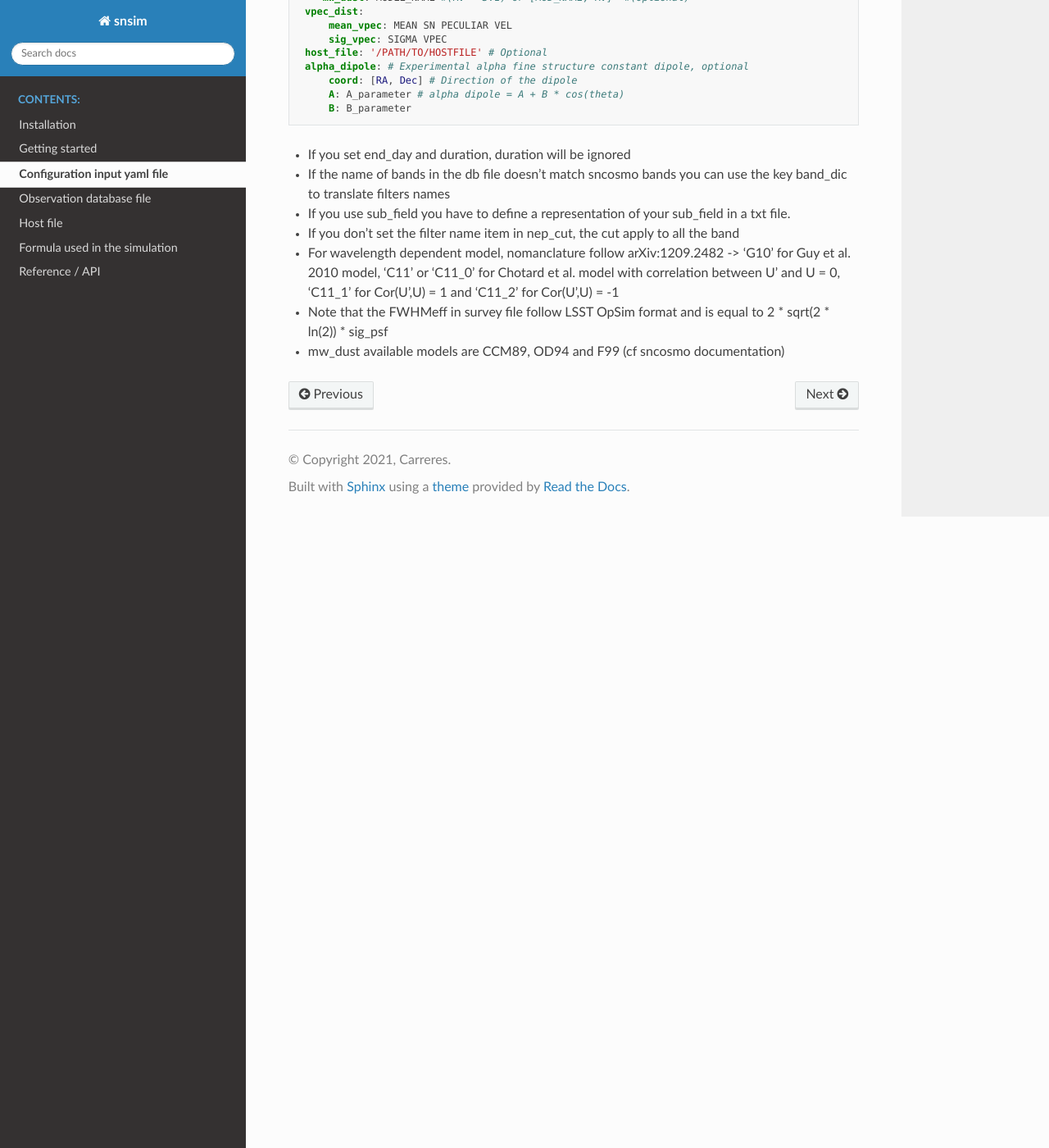
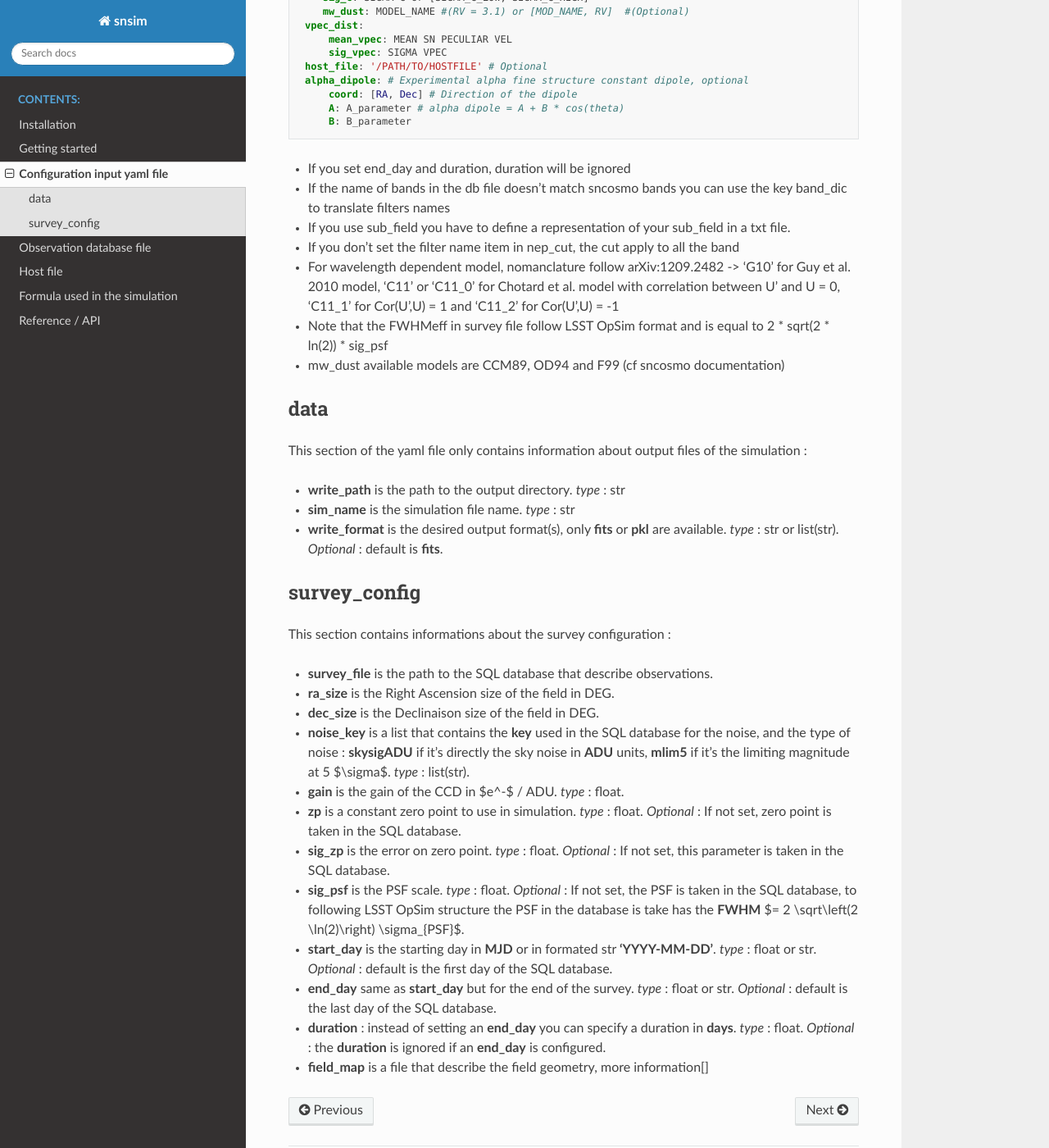
Before and after one commit to bastiencarreres/snsim, a Sphinx documentation site: the page built from docs/configfile.md, in a window 1280 px wide and 1400 px high, scrolled down 1038 px. Shown: the whole window at 82% size. Built offline with Sphinx 7.4.7 and the Read the Docs theme 2.0.0, drawn with Linux system fonts in a browser that asks for light colours; some of the changed text lies outside the part shown.

Commit message:
update docs

````diff
--- a/docs/configfile.md
+++ b/docs/configfile.md
@@ -22,7 +22,8 @@ survey_config:
     start_day: MJD NUMBER or 'YYYY-MM-DD' #(Optional, default given by survey file)
     end_day: MJD NUMBER or 'YYYY-MM-DD' #(Optional, default given by survey file)
     duration: SURVEY DURATION (DAYS) #(Optional, default given by survey file)
-    sub_field: ['sub_field_file', 'sub_field_key'] # Used to divided observation in CCD quadrant for example
+    field_map: FIELD MAP FILE #(Optional, default is rectangle field)
+    sub_field: 'sub_field_key' # Used to divided observation in CCD quadrant for example
 sn_gen:
     n_sn: NUMBER OF SN TO GENERATE #(Optional)
     duration_for_rate: FAKE DURATION ONLY USED TO GENERATE N SN (DAYS) #(Optional)
@@ -63,9 +64,38 @@ model_config:
 ```
 
   * If you set end_day and duration, duration will be ignored
-  *  If the name of bands in the db file doesn't match sncosmo bands you can use the key band_dic to translate filters names
+  * If the name of bands in the db file doesn't match sncosmo bands you can use the key band_dic to translate filters names
   * If you use sub_field you have to define a representation of your sub_field in a txt file.
   * If you don't set the filter name item in nep_cut, the cut apply to all the band
   * For wavelength dependent model, nomanclature follow arXiv:1209.2482 -> 'G10' for Guy et al. 2010 model, 'C11' or 'C11_0' for Chotard et al. model with correlation between U' and U = 0, 'C11_1' for Cor(U',U) = 1 and 'C11_2' for Cor(U',U) = -1
   * Note that the FWHMeff in survey file follow LSST OpSim format and is equal to 2 * sqrt(2 * ln(2)) * sig_psf
   * mw_dust available models are CCM89, OD94 and F99 (cf sncosmo documentation)
+
+## data
+
+This section of the yaml file only contains information about output files of the simulation :
+
+* **write_path** is the path to the output directory. *type* : str
+
+* **sim_name** is the simulation file name. *type* : str
+
+* **write_format** is the desired output format(s), only **fits** or **pkl** are available.  *type* : str or list(str). *Optional*  : default is **fits**.
+
+
+
+## survey_config
+
+This section contains informations about the survey configuration :
+
+* **survey_file** is the path to the SQL database that describe observations.
+* **ra_size** is the Right Ascension size of the field in DEG.
+* **dec_size** is the Declinaison size of the field in DEG.
+* **noise_key** is a list that contains the **key** used in the SQL database for the noise, and the type of noise : **skysigADU** if it's directly the sky noise in **ADU** units, **mlim5** if it's the limiting magnitude at 5 $\sigma$. *type* : list(str).
+* **gain** is the gain of the CCD in $e^-$ / ADU. *type* : float.
+* **zp** is a constant zero point to use in simulation. *type* : float. *Optional* : If not set, zero point is taken in the SQL database.
+* **sig_zp** is the error on zero point. *type* : float. *Optional* : If not set, this parameter is taken in the SQL database.
+* **sig_psf** is the PSF scale. *type* : float. *Optional* : If not set, the PSF is taken in the SQL database, to following LSST OpSim structure the PSF in the database is take has the **FWHM** $= 2 \sqrt\left(2 \ln(2)\right) \sigma_{PSF}$.
+* **start_day** is the starting day in **MJD** or in formated str **'YYYY-MM-DD'**. *type* : float or str. *Optional* : default is the first day of the SQL database.
+* **end_day** same as **start_day** but for the end of the survey. *type* : float or str. *Optional* : default is the last day of the SQL database.
+* **duration** : instead of setting an **end_day** you can specify a duration in **days**. *type* : float. *Optional* : the **duration** is ignored if an **end_day** is configured.
+* **field_map** is a file that describe the field geometry, more information[]
````
Also changed, not shown: 1 other file.
